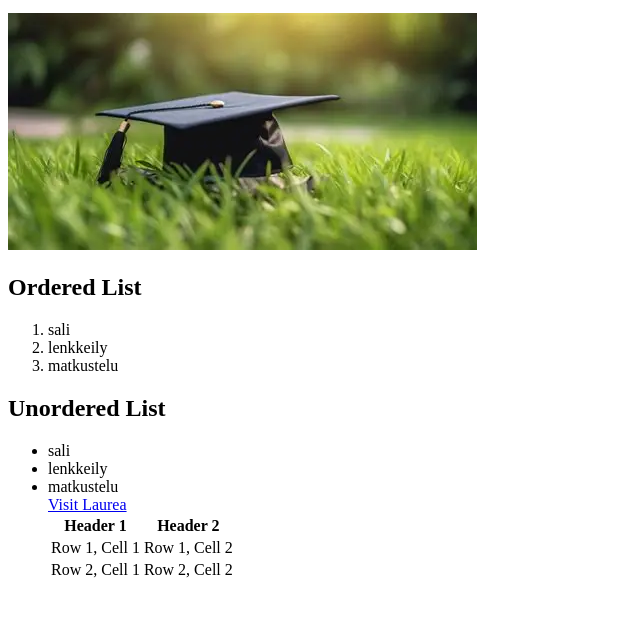
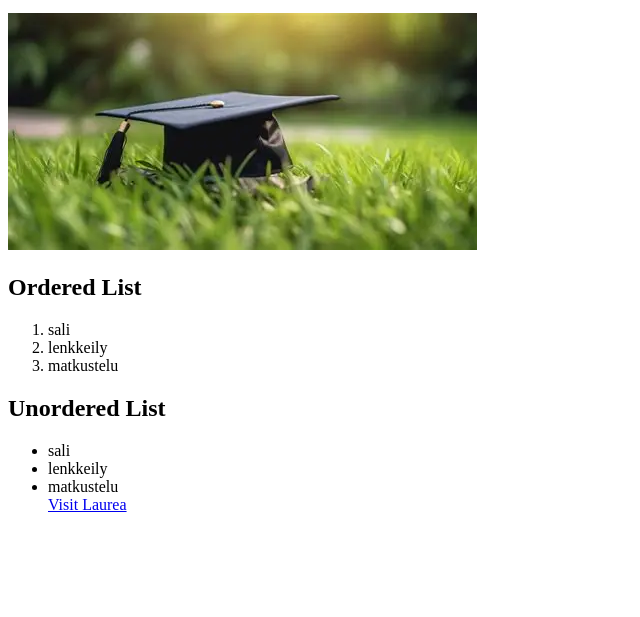
Before and after one commit to KataWiklund/Websivusto_syksy2025, a plain HTML site: page WS01_HTML/index.html in a window 1280 px wide. Shown: the part 101-718 px from the top of the page, without its empty margins (0-640 px from the left). Drawn offline with Linux system fonts and the light colour scheme.

```diff
--- a/WS01_HTML/index.html
+++ b/WS01_HTML/index.html
@@ -24,18 +24,6 @@
         <a href="https://www.laurea.fi">Visit Laurea</a>
         <table>
     <tr>
-        <th>Header 1</th>
-        <th>Header 2</th>
-    </tr>
-    <tr>
-        <td>Row 1, Cell 1</td>
-        <td>Row 1, Cell 2</td>
-    </tr>
-    <tr>
-        <td>Row 2, Cell 1</td>
-        <td>Row 2, Cell 2</td>
-    </tr>
-    </table>
-    </ul>
+
   </body>
 </html>
```
